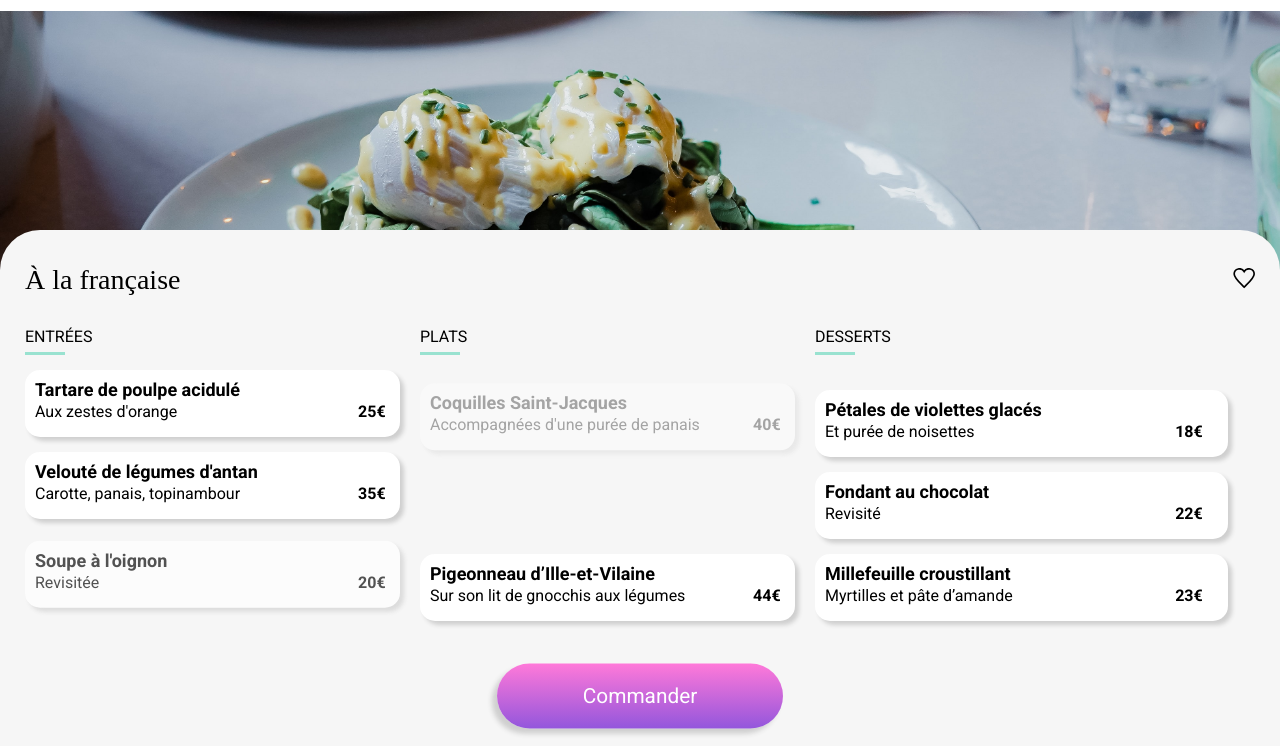
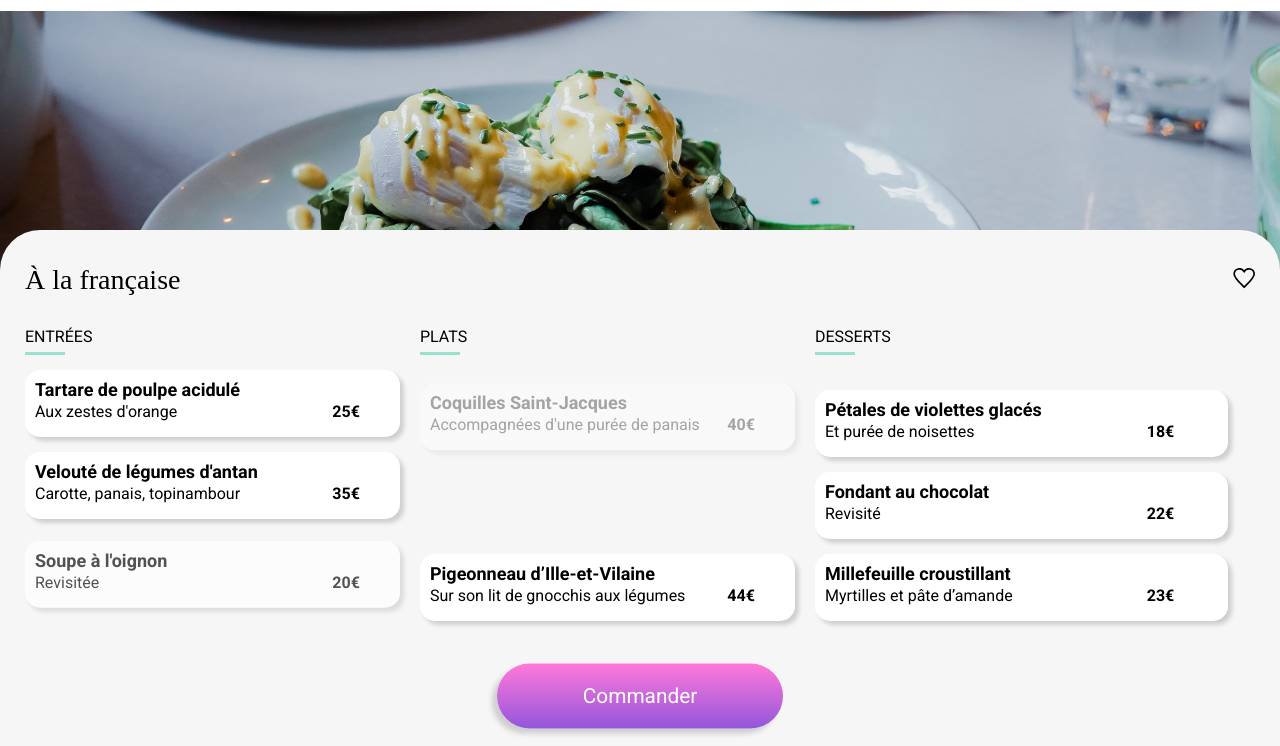
Before and after one commit to JeremyLet/P3Ohmyfood, a website: page alafrancaise.html in a window 1280 px wide. Shown: the part 54-800 px from the top of the page. Drawn offline with Linux system fonts and the light colour scheme; a web font is replaced by a local one.

Commit message:
<perf>responsive check effect

```diff
--- a/sass/components/cards.scss
+++ b/sass/components/cards.scss
@@ -111,6 +111,9 @@
 	}
 	&__prix {
 		width: 20%;
+		@include desktop {
+			width: 35%;
+		}
 		padding: 15px 20px;
 		font-size: $font-size-M;
 		font-weight: $font-weight-large;
@@ -127,6 +130,12 @@
 		justify-content: center;
 		align-items: center;
 		margin-right: -60px;
+		@include tablet {
+			margin-right: -140px;
+		}
+		@include desktop {
+			margin-right: -70px;
+		}
 
 		&--icon {
 			font-size: $font-size-XXL;
--- a/sass/components/check.scss
+++ b/sass/components/check.scss
@@ -14,6 +14,12 @@
 .Menucard:hover .Menucard__check {
 	transition-property: transform;
 	transform: translateX(-60px);
+	@include tablet {
+		transform: translateX(-140px);
+	}
+	@include desktop {
+		transform: translateX(-70px);
+	}
 	transition: all 1s linear;
 }
 
```
Also changed, not shown: css/style.css, 1 other file.
